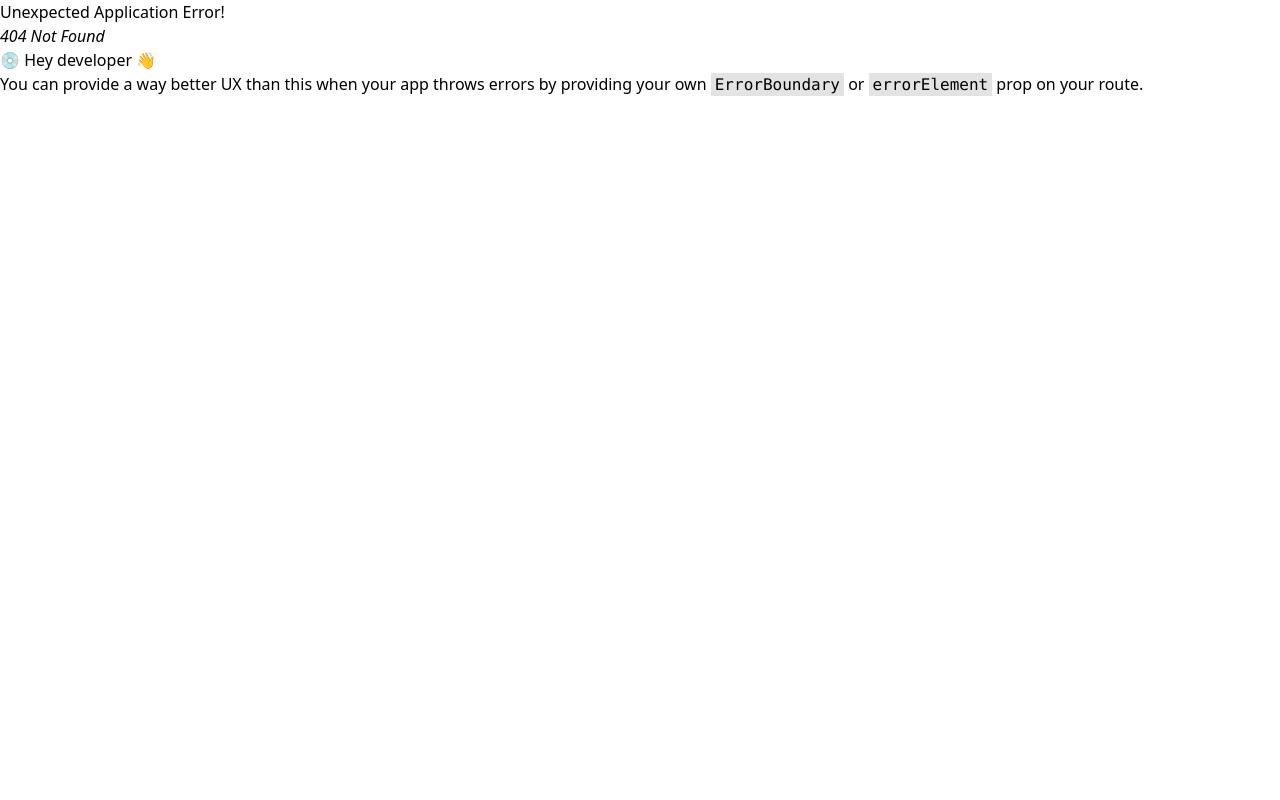
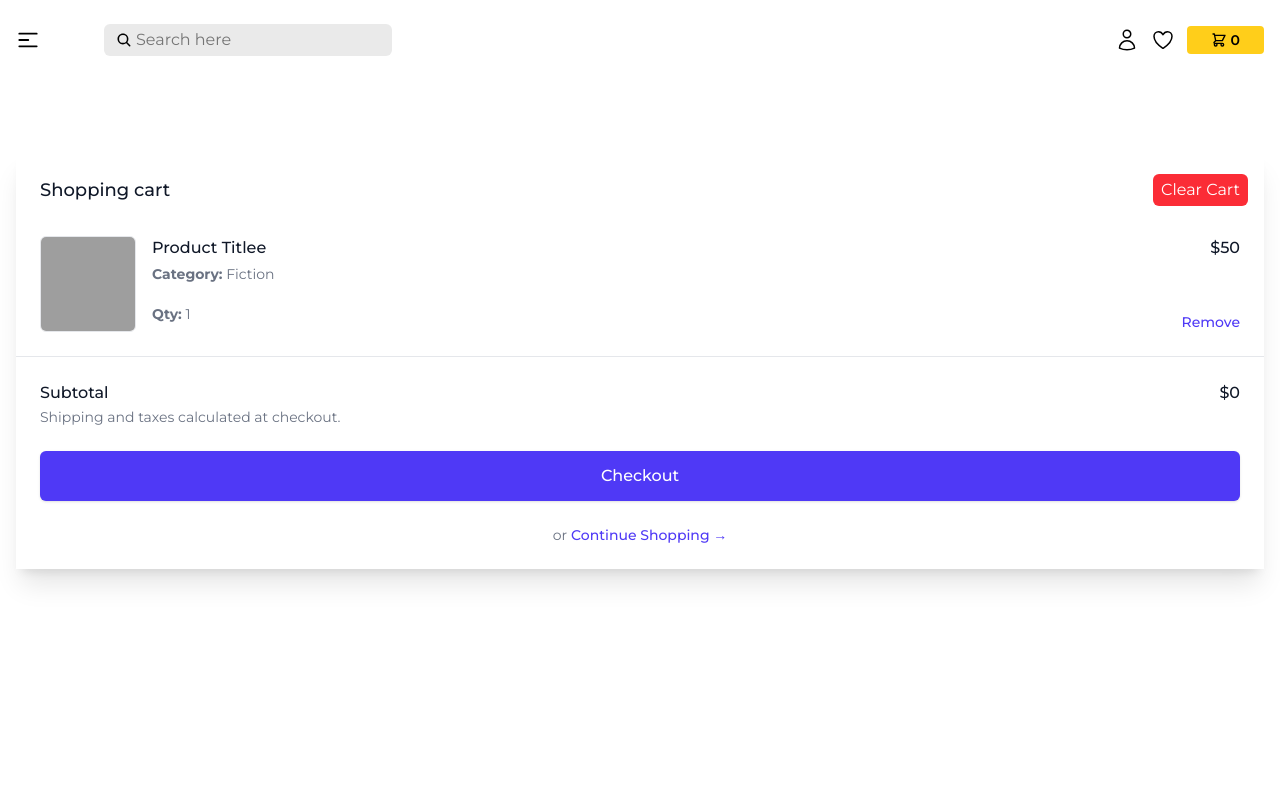
Before and after one commit to TrinadhM-dev/Online_Book_Store, a React (Vite) app in the folder client/: page /cart in a window 1280 px wide. Before the commit this address had no page. Shown: the top 800 px of the page. Built offline with nearby package versions, Linux system fonts and the light colour scheme; grey boxes are pictures that could not be loaded.

Commit message:
Cart Page added

```diff
--- /dev/null
+++ b/client/src/books/CartPage.jsx
@@ -0,0 +1,99 @@
+import React from 'react'
+import { useSelector } from 'react-redux'
+import { Link } from 'react-router-dom'
+
+function CartPage() {
+    const cartItems = useSelector(state => state.cart.cartItems);
+  return (
+    <>
+    <div className="flex mt-12 h-full flex-col overflow-hidden bg-white shadow-xl">
+    <div className="flex-1 overflow-y-auto px-4 py-6 sm:px-6">
+      <div className="flex items-start justify-between">
+        <div className="text-lg font-medium text-gray-900">Shopping cart</div>
+        <div className="ml-3 flex h-7 items-center ">
+          <button
+            type="button"
+            onClick=""
+            className="relative -m-2 py-1 px-2 bg-red-500 text-white rounded-md hover:bg-secondary transition-all duration-200  "
+          >
+            <span className="">Clear Cart</span>
+          </button>
+        </div>
+      </div>
+
+      <div className="mt-8">
+        <div className="flow-root">
+            {/* {cartItems.length > 0 ? } */}
+
+             <ul role="list" className="-my-6 divide-y divide-gray-200">
+                <li  className="flex py-6">
+                  <div className="h-24 w-24 flex-shrink-0 overflow-hidden rounded-md border border-gray-200">
+                    <img
+                      alt=""
+                      src="../assets/books/book-1.png"
+                      className="h-full w-full object-cover object-center"
+                    />
+                  </div>
+
+                  <div className="ml-4 flex flex-1 flex-col">
+                    <div>
+                      <div className="flex flex-wrap justify-between text-base font-medium text-gray-900">
+                        <h3>
+                          <Link to='/'>Product Titlee</Link>
+                        </h3>
+                        <p className="sm:ml-4">$50</p>
+                      </div>
+                      <p className="mt-1 text-sm text-gray-500 capitalize"><strong>Category:</strong> Fiction</p>
+                    </div>
+                    <div className="flex flex-1 flex-wrap items-end justify-between space-y-2 text-sm">
+                      <p className="text-gray-500"><strong>Qty:</strong> 1</p>
+
+                      <div className="flex">
+                        <button  type="button" className="font-medium text-indigo-600 hover:text-indigo-500">
+                          Remove
+                        </button>
+                      </div>
+                    </div>
+                  </div>
+                </li>
+
+            </ul>
+        </div>
+      </div>
+    </div>
+
+    <div className="border-t border-gray-200 px-4 py-6 sm:px-6">
+      <div className="flex justify-between text-base font-medium text-gray-900">
+        <p>Subtotal</p>
+        <p>$0</p>
+      </div>
+      <p className="mt-0.5 text-sm text-gray-500">Shipping and taxes calculated at checkout.</p>
+      <div className="mt-6">
+        <Link
+          to="/checkout"
+          className="flex items-center justify-center rounded-md border border-transparent bg-indigo-600 px-6 py-3 text-base font-medium text-white shadow-sm hover:bg-indigo-700"
+        >
+          Checkout
+        </Link>
+      </div>
+      <div className="mt-6 flex justify-center text-center text-sm text-gray-500">
+        <Link to="/">
+          or
+          <button
+            type="button"
+
+            className="font-medium text-indigo-600 hover:text-indigo-500 ml-1"
+          >
+            Continue Shopping
+            <span aria-hidden="true"> &rarr;</span>
+          </button>
+        </Link>
+      </div>
+    </div>
+  </div>
+  </>
+  )
+
+}
+
+export default CartPage
```
Also changed, not shown: client/src/routers/router.jsx (+7 -1 lines), 1 other file (tests, documents, lock files or other folders).
